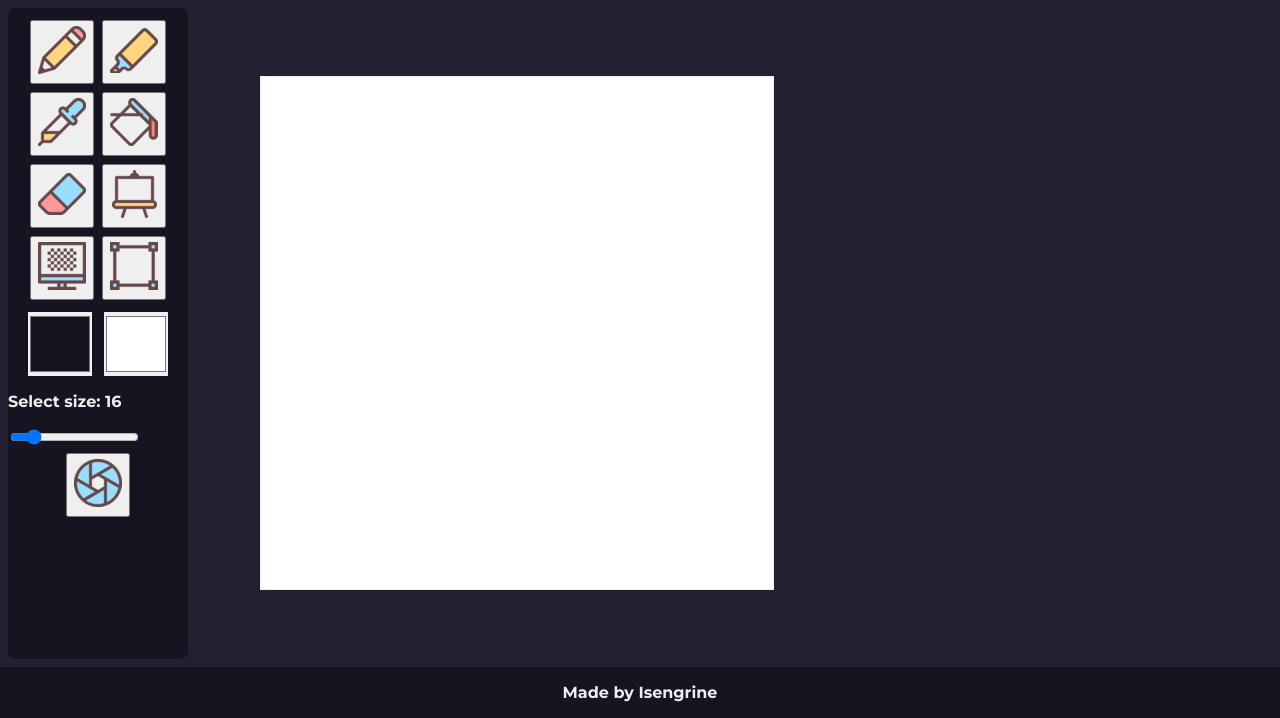
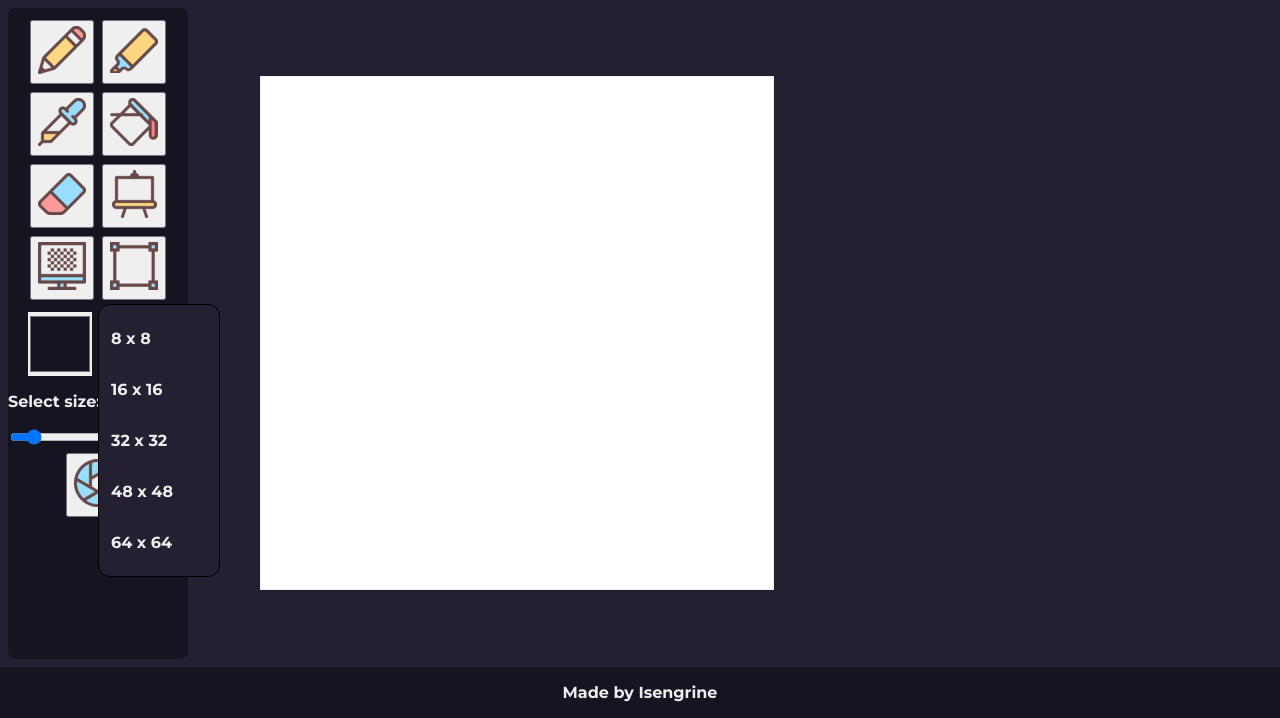
Before and after one commit to Isengrine/live-draw, a plain HTML site: page index.html in a window 1280 px wide. Both pictures are taken after a click on the button 134 px from the left and 349 px from the top of the page. Shown: the part 82-800 px from the top of the page. Drawn offline with nearby package versions, Linux system fonts and the light colour scheme.

Commit message:
Add dropdown menu to size tool

```diff
--- a/index.html
+++ b/index.html
@@ -24,7 +24,16 @@
                 <button id="eraserbtn" title="Eraser"><img src="./images/eraser_ico.png"></button>
                 <button id="clearbtn" title="Clear"><img src="./images/clear_ico.png"></button>
                 <button id="gridbtn" title="Grid"><img src="./images/grid_ico.png"></button>
-                <button id="sizebtn" title="Size"><img src="./images/size_ico.png"></button>
+                <div class="dropdown">
+                    <button id="sizebtn" onclick="dropdown()" title="Size"><img src="./images/size_ico.png"></button>
+                    <div id="dropdown-content" class="dropdown-content">
+                        <p>8 x 8</p>
+                        <p>16 x 16</p>
+                        <p>32 x 32</p>
+                        <p>48 x 48</p>
+                        <p>64 x 64</p>
+                    </div>
+                </div>
             </div>
             <div class="colors">
                 <input type="color" id="color" value="#171421">
--- a/script.js
+++ b/script.js
@@ -72,6 +72,10 @@ function changeBG() {
     })
 }
 
+function dropdown() {
+    document.getElementById("dropdown-content").classList.toggle("show");
+  }
+
 function downloadImg() {
     html2canvas(document.getElementById("canvas")).then((canvas) => {
         let link = document.createElement("a");
--- a/style.css
+++ b/style.css
@@ -68,6 +68,37 @@ html, body {
     gap: 12px;
 }
 
+.dropdown {
+    position: relative;
+    display: inline-block;
+}
+
+.dropdown-content {
+    display: none;
+    position: absolute;
+    background-color: #241f31;
+    border: solid 1px black;
+    border-radius: 12px;
+    min-width: 120px;
+    overflow: auto;
+    z-index: 1;
+}
+
+.dropdown-content p {
+    padding: 8px 12px;
+    text-decoration: none;
+    display: block;
+    cursor: pointer;
+}
+
+.dropdown p:hover {
+    background-color: #514b5f;
+}
+
+.show {
+    display: block;
+}
+
 button {
     height: 64px;
     width: 64px;
```
